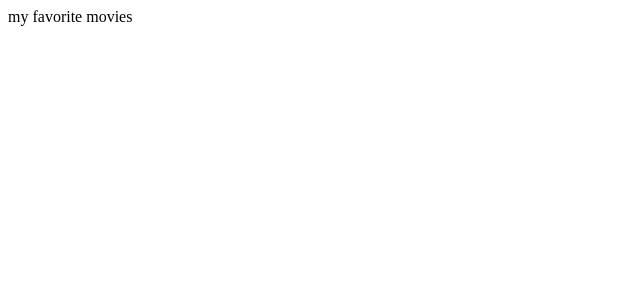
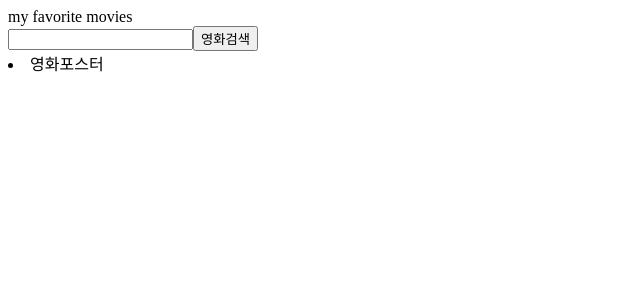
Before and after one commit to waterhumanB/my_favorite_movies, a React (Create React App) app: page / in a window 1280 px wide. Shown: the top 300 px of the page, without its empty margins (0-640 px from the left). Built offline with nearby package versions, Linux system fonts and the light colour scheme; no server answers.

Commit message:
api 통신 완료

```diff
--- /dev/null
+++ b/src/routes/MyMoives/Item.tsx
@@ -0,0 +1,9 @@
+const Item = () => {
+  return (
+    <main>
+      <li>영화포스터</li>
+    </main>
+  )
+}
+
+export default Item
--- a/src/routes/MyMoives/index.tsx
+++ b/src/routes/MyMoives/index.tsx
@@ -1,6 +1,38 @@
-const MyMovies =() =>{
-  return(
-    <div>my favorite movies</div>
+import Item from './Item'
+import axios from 'axios'
+import { movieApi } from '../utils/axios'
+import { useEffect, useState } from 'react'
+
+const MyMovies = () => {
+  const [searchData, setSearchData] = useState('')
+
+  const [page, setPage] = useState<number>(1)
+
+  const serachValue = (e: { currentTarget: { value: string } }) => {
+    console.log(e.currentTarget.value)
+    setSearchData(e.currentTarget.value)
+  }
+
+  const searchHandler = async () => {
+    await movieApi
+      .searchApi({ s: searchData, page: String(page) })
+      .then((res: object) => {
+        console.log(res)
+      })
+      .catch((error: object) => {
+        console.log(error)
+      })
+  }
+
+  return (
+    <main>
+      <section>my favorite movies</section>
+      <input onChange={serachValue} />
+      <button type='button' onClick={searchHandler}>
+        영화검색
+      </button>
+      <Item />
+    </main>
   )
 }
 
--- /dev/null
+++ b/src/routes/utils/axios.tsx
@@ -0,0 +1,18 @@
+import axios from 'axios'
+import { IMovie } from 'types/mymovies.data'
+
+const instance = axios.create({
+  baseURL: `http://www.omdbapi.com?apikey=${process.env.REACT_APP_MOVIE_APP_ID}`,
+})
+
+interface Params {
+  s: string
+  page: string
+}
+
+export const movieApi = {
+  searchApi: (params: Params) =>
+    instance.get<IMovie>(``, {
+      params,
+    }),
+}
```
Also changed, not shown: package.json (+5 -5 lines), src/types/mymovies.data.ts (added, +13 -0 lines), src/routes/MyMoives/Item.mouduel.scss (added), src/routes/MyMoives/MyMovies.moudule.scss (added), 1 other file (tests, documents, lock files or other folders).
